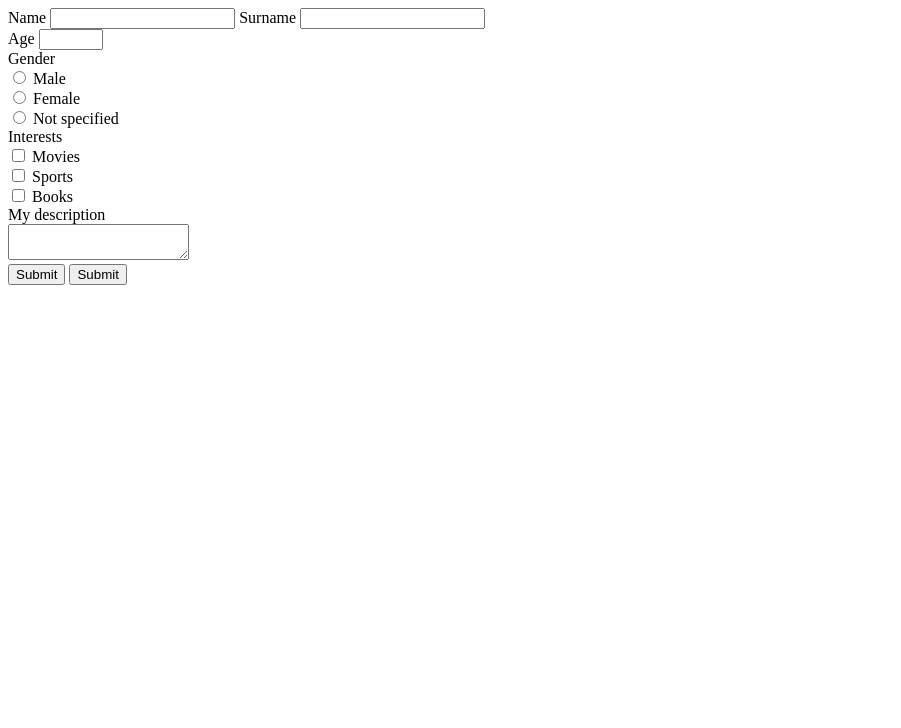
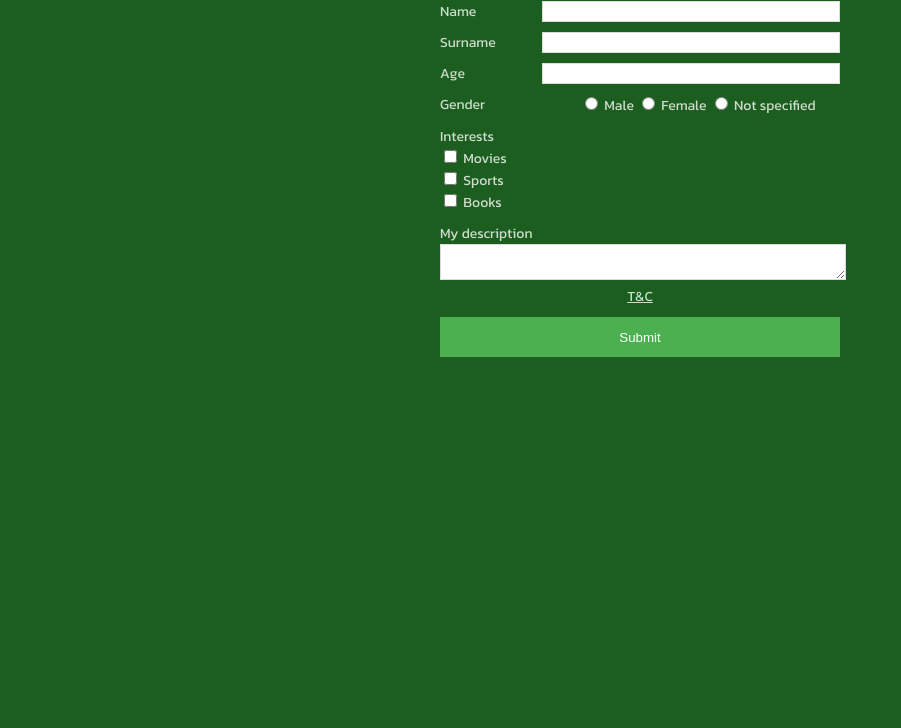
Before and after one commit to toptammasorn/Web_Development_101, a plain HTML site: page index.html in a window 1280 px wide. Shown: the part 72-800 px from the top of the page, without its empty margins (0-901 px from the left). Drawn offline with Linux system fonts and the light colour scheme.

Commit message:
Layout and decorate web pages
Layout webpage using flex and decorate with basic CSS in HTML header

```diff
--- a/index.html
+++ b/index.html
@@ -6,27 +6,93 @@
     <meta charset="UTF-8">
     <meta name="viewport" content="width=device-width, initial-scale=1.0">
     <title>My website</title>
+    <style>
+        /* This will be for dev to read*/
+        /* 1. decorate who (id, class, DOM) 2.how decorate*/
+        body {
+            font-family: 'Kanit';
+            font-size: 14px;
+            background-color: #1b5e20;
+            color: rgb(205, 219, 203);
+        }
+
+        @font-face {
+            font-family: 'Kanit';
+            src: url('./Kanit/Kanit-Regular.ttf');
+        }
+
+        .container {
+            width: 400px;
+            margin-left: auto;
+            margin-right: auto;
+            padding: 10px;
+        }
+
+        .header {
+            font-size: 30px;
+            text-align: center;
+        }
+
+        .header-form {
+            width: 140px;
+        }
+
+        .flex {
+            display: flex;
+        }
+
+        .form-input {
+            margin-bottom: 10px;
+        }
+
+        input.form,
+        textarea {
+            border: 1px gainsboro solid;
+            width: 100%;
+        }
+
+        .center {
+            text-align: center;
+        }
+
+        .button {
+            border: 0;
+            width: 100%;
+            height: 40px;
+            background-color: #4caf50;
+            color: white;
+        }
+
+        .form-input a {
+            color: rgb(205, 219, 203);
+        }
+    </style>
 </head>
 
 <body>
-    <!-- This will be displayed on the screen-->
-    <h1>Register form</h1>
-    Name <input type="text">
-    Surname <input type="text"><br>
-    Age <input type="number" min="0" max="100">
-    <div>
-        Gender
+    <div class="container">
+        <div class="header form-input">Register form</div>
+        <div class="flex form-input">
+            <div class="header-form">Name</div>
+            <input class="form" type="text">
+        </div>
+        <div class="flex form-input">
+            <div class="header-form">Surname</div>
+            <input class="form" type="text">
+        </div>
+        <div class="flex form-input">
+            <div class="header-form">Age</div>
+            <input class=" form" type="number" min="0" max="100">
+        </div>
+        <div class="flex gender form-input">
+            <div class="header-form">Gender</div>
             <div>
                 <input name="gender" type="radio"> Male
-        </div>
-        <div>
                 <input name="gender" type="radio"> Female
-        </div>
-        <div>
                 <input name="gender" type="radio"> Not specified
             </div>
         </div>
-    <div>
+        <div class="form-input">
             Interests
             <div>
                 <input name="interests" type="checkbox"> Movies
@@ -44,8 +110,13 @@
                 <textarea></textarea>
             </div>
         </div>
-    <button>Submit</button>
-    <input type="submit" value="Submit">
+        <div class="form-input center link">
+            <a href="https://www.google.com">T&C</a>
+        </div>
+        <div class="center">
+            <button class="button">Submit</button>
+        </div>
+    </div>
 </body>
 
 </html>
```
Also changed, not shown: Kanit/OFL.txt (added, +93 -0 lines), Kanit/Kanit-Black.ttf (added), Kanit/Kanit-BlackItalic.ttf (added), Kanit/Kanit-Bold.ttf (added), Kanit/Kanit-BoldItalic.ttf (added), Kanit/Kanit-ExtraBold.ttf (added), Kanit/Kanit-ExtraBoldItalic.ttf (added), Kanit/Kanit-ExtraLight.ttf (added), Kanit/Kanit-ExtraLightItalic.ttf (added), Kanit/Kanit-Italic.ttf (added), Kanit/Kanit-Light.ttf (added), Kanit/Kanit-LightItalic.ttf (added), Kanit/Kanit-Medium.ttf (added), Kanit/Kanit-MediumItalic.ttf (added), 5 more files. Lines whose indentation alone changed are shown as unchanged.
